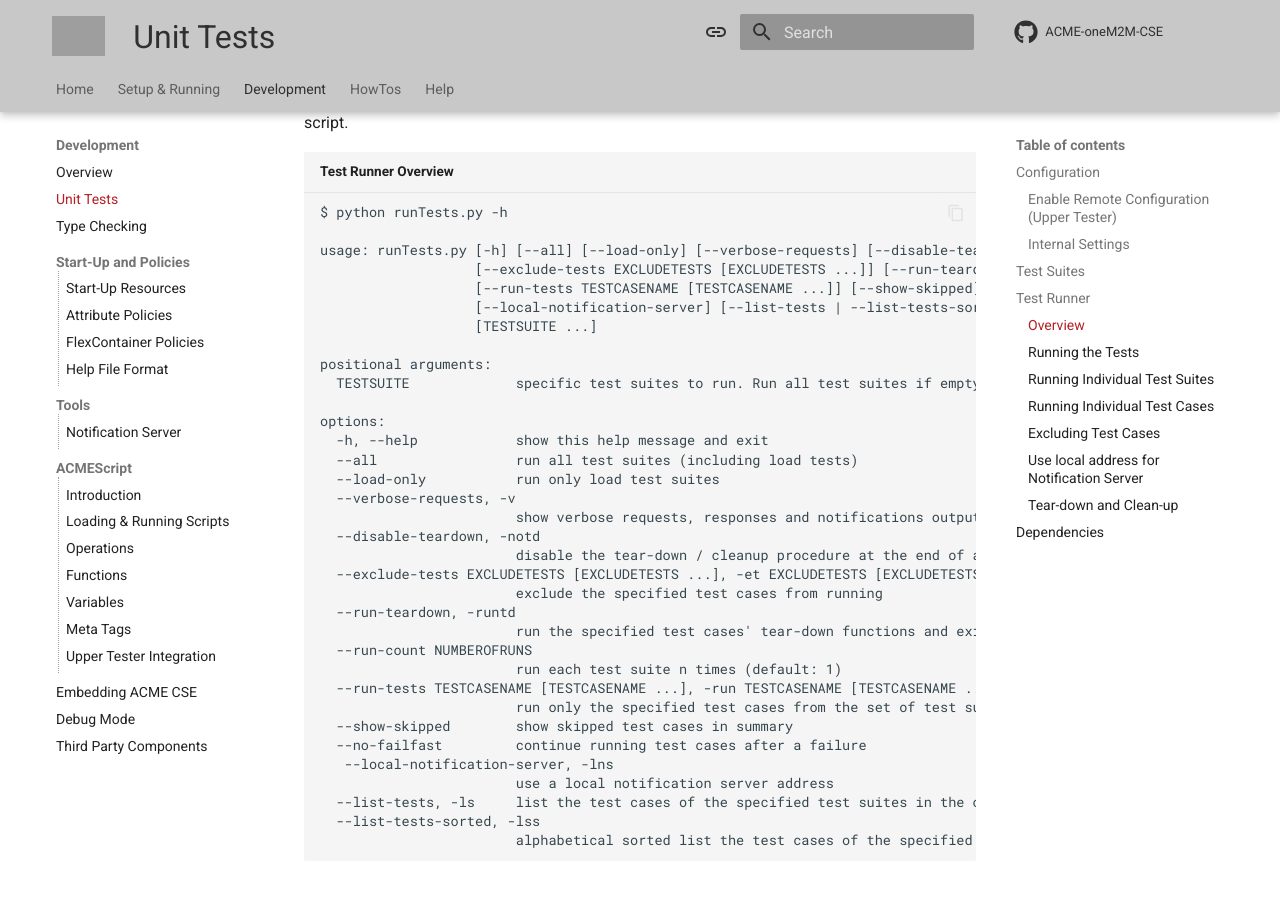
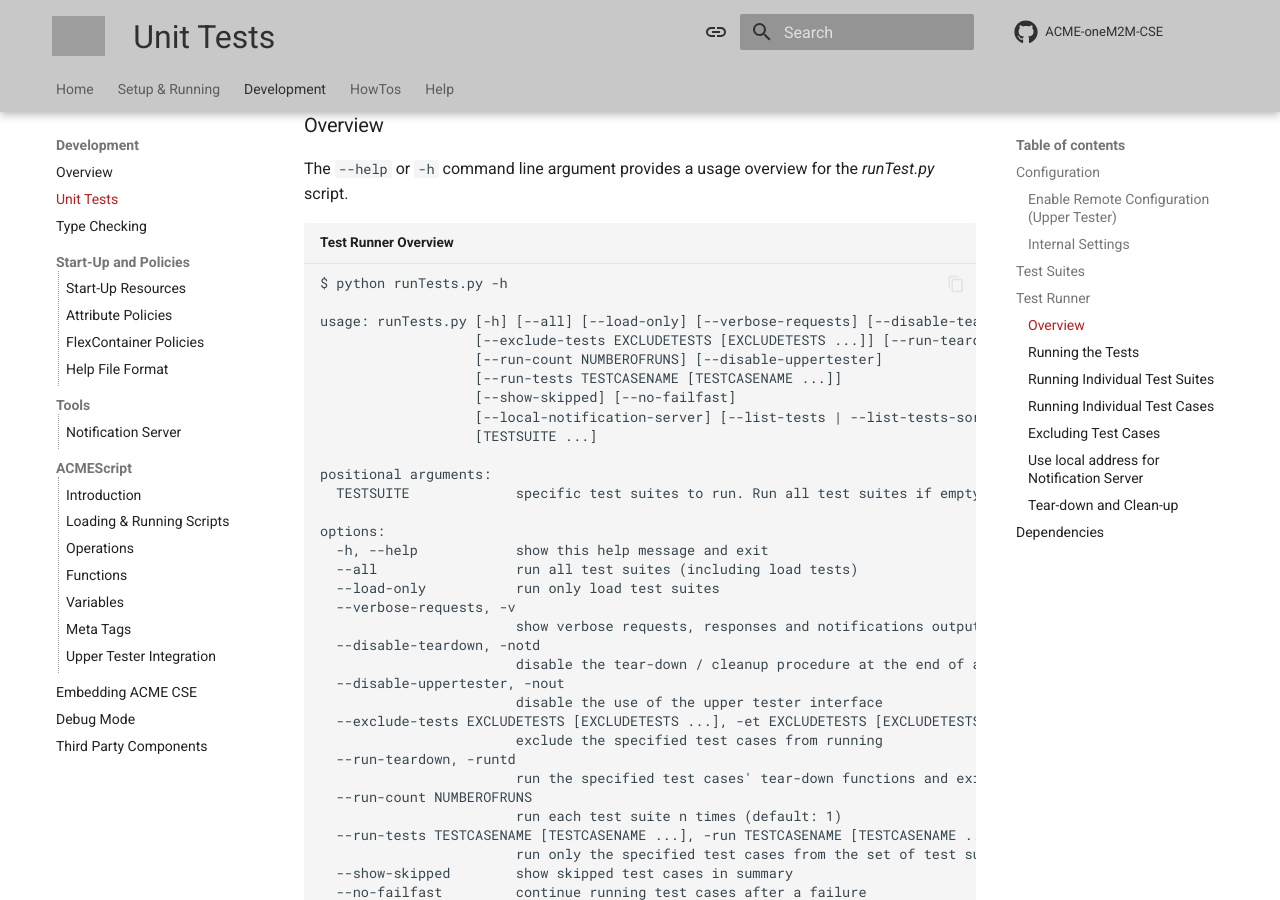
Before and after one commit to ankraft/ACME-oneM2M-CSE-mkdocs, an MkDocs documentation site: the page built from docs/development/UnitTests.md, in a window 1280 px wide and 900 px high, scrolled down 1808 px. Built offline with MkDocs 1.6.1 and Material for MkDocs 9.7.7, drawn with Linux system fonts in a browser that asks for light colours; comment, search, counter and statistics services are not loaded; some of the changed text lies outside the part shown; grey boxes are pictures that could not be loaded.

Commit message:
Added description for disabling the use of the upper tester interface in tests

```diff
--- a/docs/development/UnitTests.md
+++ b/docs/development/UnitTests.md
@@ -16,10 +16,13 @@
 
 ### Enable Remote Configuration (Upper Tester)
 
-The CSE under test must be started with the **remote configuration interface** enabled. During test runs the test suite will temporarily change some of the CSE's delays (e.g. the check for resource expirations) in order to speed up the test. You can either do this by changing the configuration [http.enableUpperTesterEndpoint](../setup/Configuration-http.md#general-settings) in the CSE's [configuration file](https://github.com/ankraft/ACME-oneM2M-CSE/blob/master/tests/config.py){target=_new}.
+The CSE under test can be started with the **remote configuration interface** enabled. During test runs the test suite will temporarily change some of the CSE's delays (e.g. the check for resource expirations) in order to speed up the test. You can either do this by changing the configuration [http.enableUpperTesterEndpoint](../setup/Configuration-http.md#general-settings) in the CSE's [configuration file](https://github.com/ankraft/ACME-oneM2M-CSE/blob/master/tests/config.py){target=_new}.
 
 !!! Note
-	This ability to remotly re-configure the CSE during runtime is a particular function of the  *ACME* CSE and might not be available with other CSE implementations.
+	This ability to remotely re-configure the CSE during runtime is a particular function of the  *ACME* CSE and might not be available with other CSE implementations.
+
+The use of the Upper Tester interface can be disabled by setting the `--disable-uppertester` option when running the tests.
+
 
 ### Internal Settings
 
@@ -62,8 +65,10 @@
 $ python runTests.py -h
 
 usage: runTests.py [-h] [--all] [--load-only] [--verbose-requests] [--disable-teardown]
-                   [--exclude-tests EXCLUDETESTS [EXCLUDETESTS ...]] [--run-teardown] [--run-count NUMBEROFRUNS]
-                   [--run-tests TESTCASENAME [TESTCASENAME ...]] [--show-skipped] [--no-failfast]
+                   [--exclude-tests EXCLUDETESTS [EXCLUDETESTS ...]] [--run-teardown]
+				   [--run-count NUMBEROFRUNS] [--disable-uppertester]
+				   [--run-tests TESTCASENAME [TESTCASENAME ...]]
+				   [--show-skipped] [--no-failfast]
                    [--local-notification-server] [--list-tests | --list-tests-sorted]
                    [TESTSUITE ...]
 
@@ -78,6 +83,8 @@
                         show verbose requests, responses and notifications output
   --disable-teardown, -notd
                         disable the tear-down / cleanup procedure at the end of a test suite
+  --disable-uppertester, -nout
+                        disable the use of the upper tester interface
   --exclude-tests EXCLUDETESTS [EXCLUDETESTS ...], -et EXCLUDETESTS [EXCLUDETESTS ...]
                         exclude the specified test cases from running
   --run-teardown, -runtd
```
